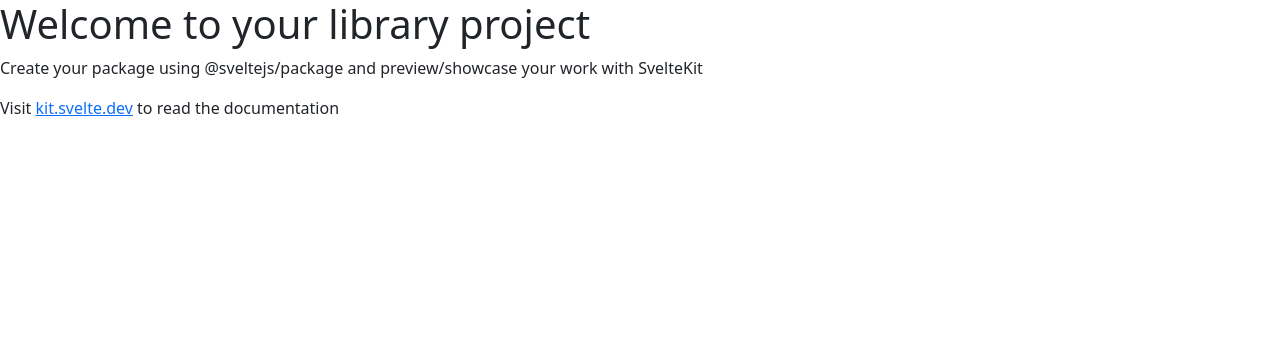
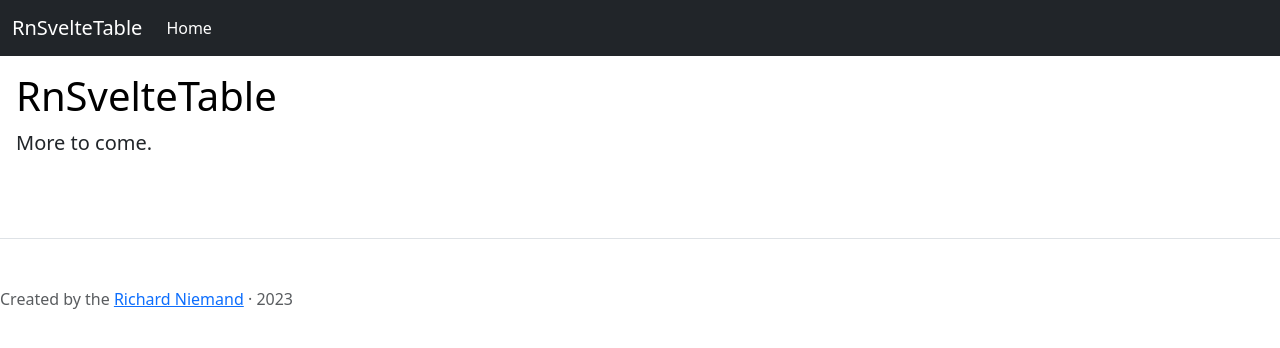
Before and after one commit to rniemand/rn-svelte-table, a SvelteKit app: page / in a window 1280 px wide. Shown: the top 348 px of the page. Built offline with nearby package versions, Linux system fonts and the light colour scheme.

Commit message:
Stubbing development layout - work in progress

```diff
--- /dev/null
+++ b/src/components/DevNavigationBar.svelte
@@ -0,0 +1,24 @@
+<nav class="navbar navbar-expand navbar-dark bg-dark" aria-label="Second navbar example">
+	<div class="container-fluid">
+		<a class="navbar-brand" href="/">RnSvelteTable</a>
+		<button
+			class="navbar-toggler"
+			type="button"
+			data-bs-toggle="collapse"
+			data-bs-target="#navbarsExample02"
+			aria-controls="navbarsExample02"
+			aria-expanded="false"
+			aria-label="Toggle navigation"
+		>
+			<span class="navbar-toggler-icon"></span>
+		</button>
+
+		<div class="collapse navbar-collapse" id="navbarsExample02">
+			<ul class="navbar-nav me-auto">
+				<li class="nav-item">
+					<a class="nav-link active" aria-current="page" href="/">Home</a>
+				</li>
+			</ul>
+		</div>
+	</div>
+</nav>
--- /dev/null
+++ b/src/lib/RnSvelteTable.svelte
@@ -0,0 +1,4 @@
+<script lang="ts">
+</script>
+
+<div>Hello world</div>
--- a/src/routes/+layout.svelte
+++ b/src/routes/+layout.svelte
@@ -1,5 +1,17 @@
 <script lang="ts">
 	import 'bootstrap/dist/css/bootstrap.min.css';
+	import DevNavigationBar from '../components/DevNavigationBar.svelte';
 </script>
 
-<slot />
+<DevNavigationBar />
+<div class="col mx-auto p-3">
+	<main>
+		<slot />
+	</main>
+</div>
+<footer class="pt-5 my-5 text-body-secondary border-top">
+	Created by the <a href="https://github.com/rniemand/rn-svelte-table" target="_blank"
+		>Richard Niemand</a
+	>
+	&middot; {new Date().getFullYear()}
+</footer>
--- a/src/routes/+page.svelte
+++ b/src/routes/+page.svelte
@@ -1,3 +1,2 @@
-<h1>Welcome to your library project</h1>
-<p>Create your package using @sveltejs/package and preview/showcase your work with SvelteKit</p>
-<p>Visit <a href="https://kit.svelte.dev">kit.svelte.dev</a> to read the documentation</p>
+<h1 class="text-body-emphasis">RnSvelteTable</h1>
+<p class="fs-5 col-md-8">More to come.</p>
```
